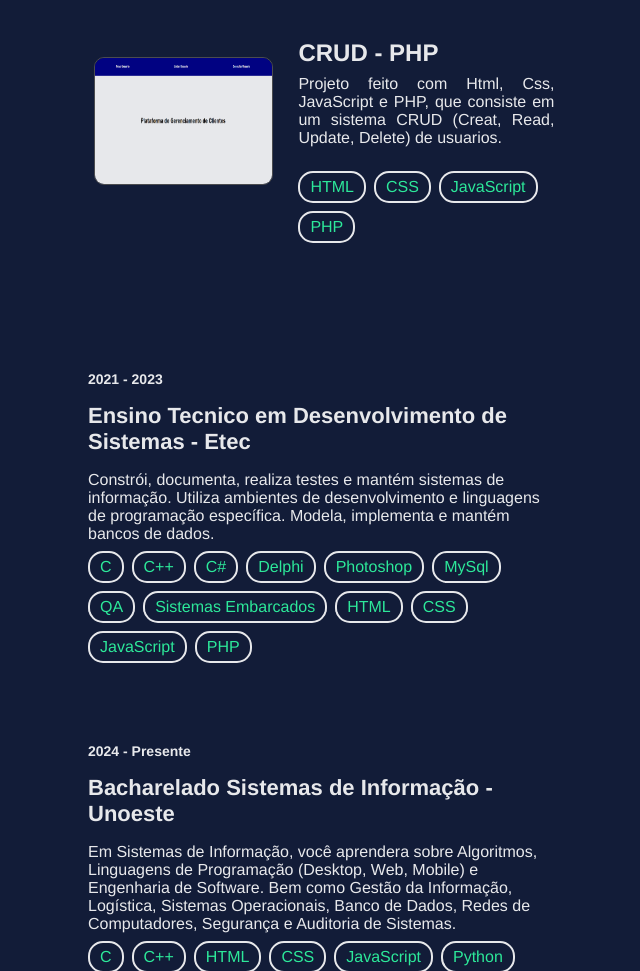
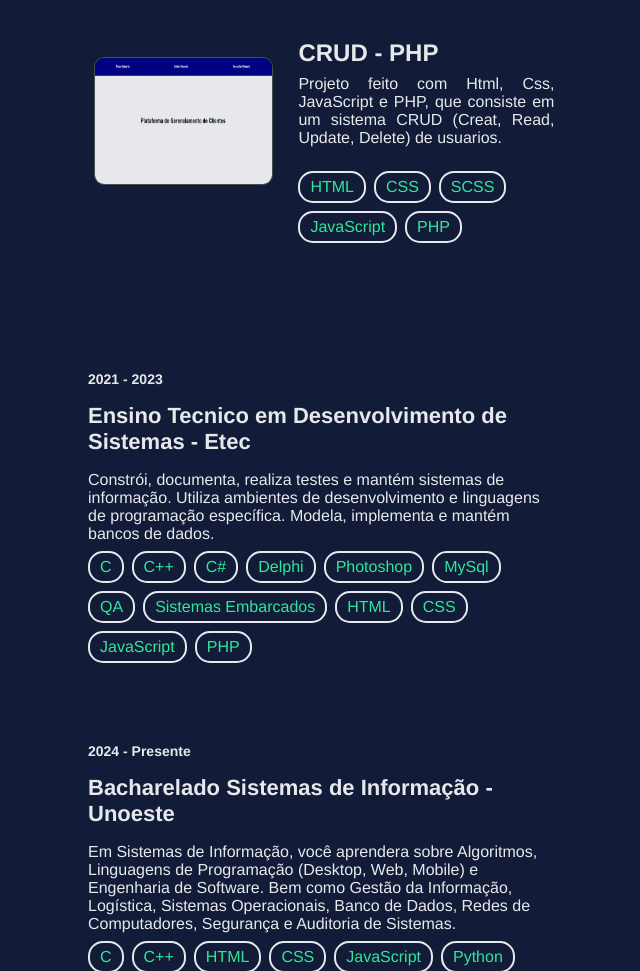
Before and after one commit to Willian017/Portfolio, a plain HTML site: page index.html in a window 1280 px wide. Shown: the part 1421-2392 px from the top of the page, without its empty margins (572-1212 px from the left). Drawn offline with Linux system fonts and the light colour scheme.

Commit message:
Update Main

```diff
--- a/index.html
+++ b/index.html
@@ -114,7 +114,7 @@
                             <div class="nomes-dados">
                                 <h1>CRUD - PHP</h1>
                                 <p>Projeto feito com Html, Css, JavaScript e PHP, que consiste em um sistema CRUD (Creat, Read, Update, Delete) de usuarios.</p>
-                                <div><label>HTML</label><label>CSS</label><label>JavaScript</label><label>PHP</label></div>
+                                <div><label>HTML</label><label>CSS</label><label>SCSS</label><label>JavaScript</label><label>PHP</label></div>
                             </div>
                         </div>
                     </a>
```
